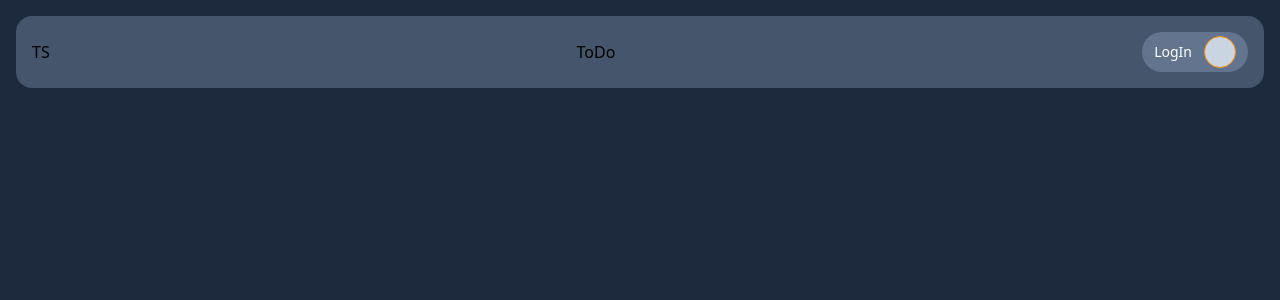
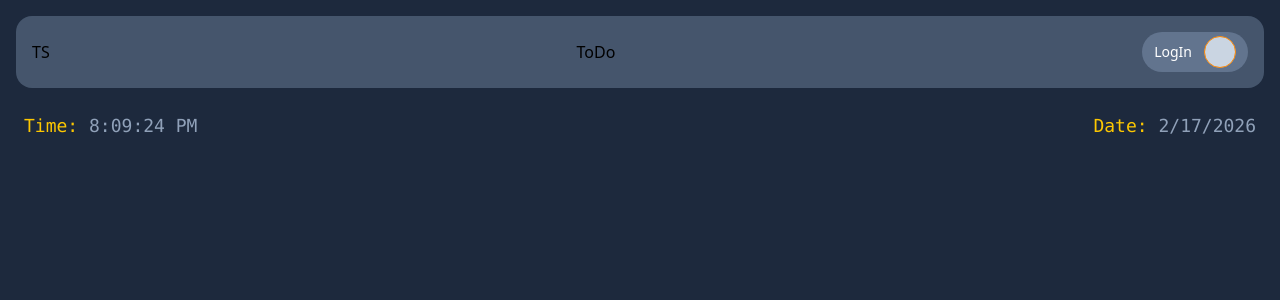
Before and after one commit to MD-Nasir301/SyncTask-FullStack, a React (Vite) app: page / in a window 1280 px wide. Shown: the top 300 px of the page. Built offline with nearby package versions, Linux system fonts and the light colour scheme.

Commit message:
feat:add  Date and time section  with functionality

```diff
--- a/src/App.jsx
+++ b/src/App.jsx
@@ -1,4 +1,16 @@
+import { useEffect, useState } from "react";
+
 function App() {
+  const [currentTime, setCurrentTime] = useState(new Date());
+
+  useEffect(() => {
+    const timer = setInterval(() => {
+      setCurrentTime(new Date());
+    }, 1000);
+
+    return () => clearInterval(timer); // For my understand -- Clean up the timer when the component unmounts
+  }, []);
+
   return (
     <div>
       <div className="min-h-screen bg-slate-800 p-4">
@@ -10,6 +22,17 @@ function App() {
             <div className="w-8 h-8 bg-slate-300 rounded-full border border-orange-400"></div>
           </div>
         </header>
+        <div className="flex justify-between mt-6 px-2 text-slate-400 font-mono text-sm md:text-lg">
+          <di>
+            <span className="text-yellow-400">Time:</span>{" "}
+            {currentTime.toLocaleTimeString()}
+          </di>
+          <div>
+            <span className="text-yellow-400">Date:</span>{" "}
+            {currentTime.toLocaleDateString()}
+          </div>
+        </div>
+
 
       </div>
     </div>
```
